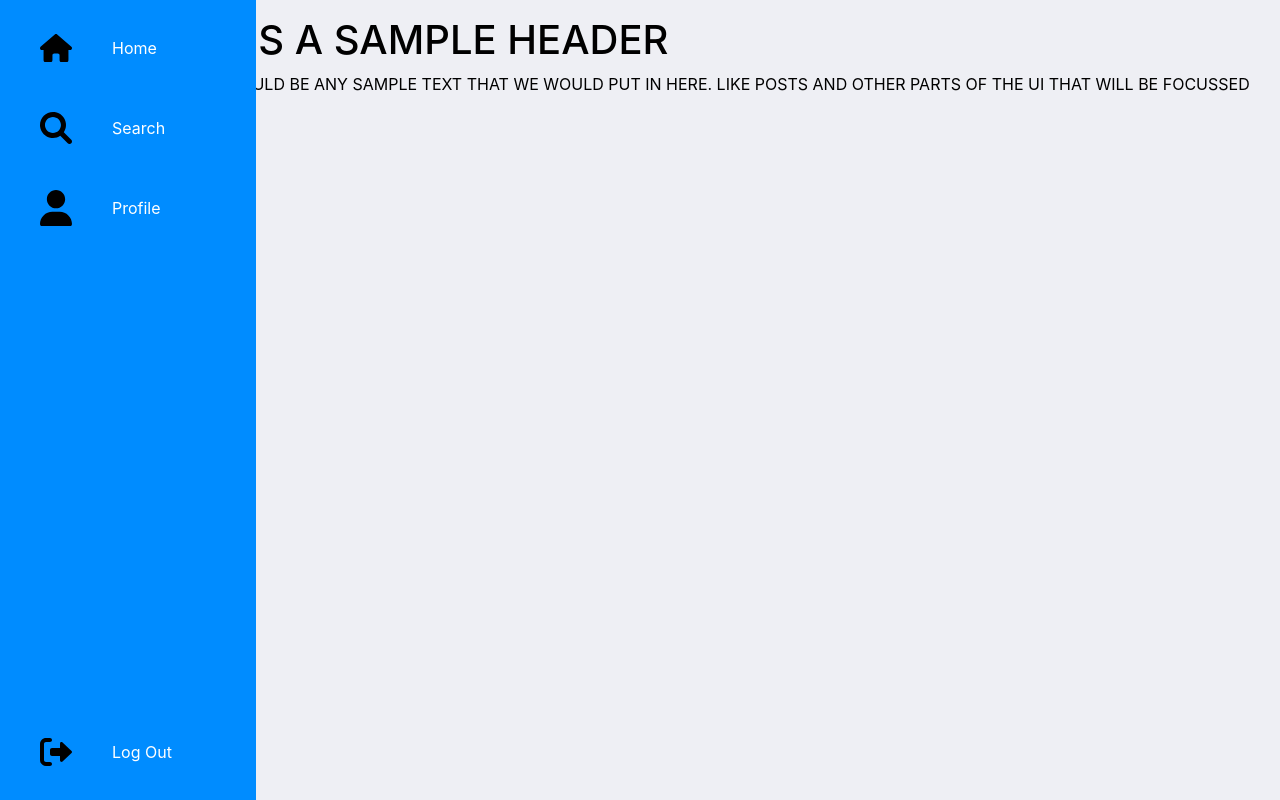
After one commit to Intro-to-SE-lab-Spring-22/Group-6, a PHP site: page /source-code/home.php in a window 1280 px wide. The commit adds this page. Run offline with PHP 8.4, Linux system fonts and the light colour scheme; some libraries are stand-ins or nearby versions.

Commit message:
Created home page that will be splashed onto when login succesful
This page will be the basis for navigation. Also update the css file to add some animations and some future buttons/icons

```diff
--- a/source-code/css/style.css
+++ b/source-code/css/style.css
@@ -1,35 +1,41 @@
-* {
+:root{
+  font-size: 16px;
+
+}
+
+*{
     box-sizing: border-box;
   }
 body {
     font-weight: 400;
+    color: black;
     background-color: #EEEFF4;
+    margin: 0;
+    padding: 0:
 }
-  body,
-  html,
-  .App,
-  .vertical-center {
+.App, .vertical-center {
     width: 100%;
     height: 100%;
 }
-  .navbar {
-    background: #1833FF !important;
-    width: 100%;
-  }
+
+
 .btn-outline-primary {
   border-color: #1833FF;
   color: #1833FF;
 }
+
 .btn-outline-primary:hover {
   background-color: #1833FF;
   color: #ffffff;
 }
+
 .vertical-center {
   display: flex;
   text-align: left;
   justify-content: center;
   flex-direction: column;
 }
+
 .inner-block {
   width: 450px;
   margin: auto;
@@ -39,16 +45,88 @@
   transition: all .3s;
   border-radius: 20px;
 }
+
 .vertical-center .form-control:focus {
   border-color: #2554FF;
   box-shadow: none;
 }
+
 .vertical-center h3 {
   text-align: center;
   margin: 0;
   line-height: 1;
   padding-bottom: 20px;
 }
+
 label {
   font-weight: 500;
 }
+
+main {
+  margin-left: 8rem;
+  padding: 1rem;
+}
+
+body::-webkit-scrollbar{
+  width: .25rem;
+}
+body::-webkit-scrollbar-track{
+  background: #1e1e24;
+}
+body::-webkit-scrollbar-thumb{
+  background: #2554FF;
+}
+
+.navbar {
+  background: #008cff !important;
+  width: 8rem;
+  height: 100vh;
+  position: fixed;
+  background-color: #2554FF;
+  transition: width 200ms ease;
+  overflow: scroll;
+
+}
+
+.navbar-nav{
+  list-style: none;
+  padding: 0;
+  margin: 0;
+  display: flex;
+  flex-direction: column;
+  align-items: center;
+  height: 100%;
+}
+
+.nav-item{
+  width: 100%;
+}
+
+.nav-item:last-child{
+  margin-top: auto;
+}
+
+.nav-link{
+  display: flex;
+  align-items: center;
+  height: 5rem;
+  text-decoration: none;
+  color: #ffffff;
+}
+.link-text{
+  display: none;
+  margin-left: 1rem;
+}
+.nav-link svg{
+  min-width: 2rem;
+  width: 2rem;
+  margin: 0 1.5rem;
+}
+
+.navbar:hover{
+  width: 16rem;
+}
+
+.navbar:hover .link-text{
+  display:block;
+}
--- /dev/null
+++ b/source-code/home.php
@@ -0,0 +1,57 @@
+<!DOCTYPE html>
+<html lang="en">
+<head>
+  <meta name="viewport" content="width=device-width, initial-scale=1, shrink-to-fit=no">
+  <link rel="stylesheet" href="https://stackpath.bootstrapcdn.com/bootstrap/4.5.0/css/bootstrap.min.css">
+  <link rel="stylesheet" href="css/style.css">
+  <title>Home</title>
+  <!-- jQuery + Bootstrap JS -->
+  <script src="https://ajax.googleapis.com/ajax/libs/jquery/3.5.1/jquery.min.js"></script>
+  <script src="https://stackpath.bootstrapcdn.com/bootstrap/4.5.0/js/bootstrap.min.js"></script>
+  <script src="https://kit.fontawesome.com/c56bd8cfd4.js" crossorigin="anonymous"></script>
+</head>
+
+<body>
+    <nav class="navbar">
+        <ul class="navbar-nav">
+            <li class="nav-item" id="home">
+                <a href="#" class="nav-link">
+                    <svg xmlns="http://www.w3.org/2000/svg" viewBox="0 0 576 512"><!--! Font Awesome Pro 6.0.0 by @fontawesome - https://fontawesome.com License - https://fontawesome.com/license (Commercial License) Copyright 2022 Fonticons, Inc. --><path d="M575.8 255.5C575.8 273.5 560.8 287.6 543.8 287.6H511.8L512.5 447.7C512.5 450.5 512.3 453.1 512 455.8V472C512 494.1 494.1 512 472 512H456C454.9 512 453.8 511.1 452.7 511.9C451.3 511.1 449.9 512 448.5 512H392C369.9 512 352 494.1 352 472V384C352 366.3 337.7 352 320 352H256C238.3 352 224 366.3 224 384V472C224 494.1 206.1 512 184 512H128.1C126.6 512 125.1 511.9 123.6 511.8C122.4 511.9 121.2 512 120 512H104C81.91 512 64 494.1 64 472V360C64 359.1 64.03 358.1 64.09 357.2V287.6H32.05C14.02 287.6 0 273.5 0 255.5C0 246.5 3.004 238.5 10.01 231.5L266.4 8.016C273.4 1.002 281.4 0 288.4 0C295.4 0 303.4 2.004 309.5 7.014L564.8 231.5C572.8 238.5 576.9 246.5 575.8 255.5L575.8 255.5z"/></svg>
+
+                    <span class="link-text">Home</span>
+                </a>
+            </li>
+            <li class="nav-item" id="search">
+                <a href="#" class="nav-link">
+                    <svg xmlns="http://www.w3.org/2000/svg" viewBox="0 0 512 512"><!--! Font Awesome Pro 6.0.0 by @fontawesome - https://fontawesome.com License - https://fontawesome.com/license (Commercial License) Copyright 2022 Fonticons, Inc. --><path d="M500.3 443.7l-119.7-119.7c27.22-40.41 40.65-90.9 33.46-144.7C401.8 87.79 326.8 13.32 235.2 1.723C99.01-15.51-15.51 99.01 1.724 235.2c11.6 91.64 86.08 166.7 177.6 178.9c53.8 7.189 104.3-6.236 144.7-33.46l119.7 119.7c15.62 15.62 40.95 15.62 56.57 0C515.9 484.7 515.9 459.3 500.3 443.7zM79.1 208c0-70.58 57.42-128 128-128s128 57.42 128 128c0 70.58-57.42 128-128 128S79.1 278.6 79.1 208z"/></svg>
+
+                    <span class="link-text">Search</span>
+                </a>
+            </li>
+            <li class="nav-item" id="profile">
+                <a href="#" class="nav-link">
+
+                    <svg xmlns="http://www.w3.org/2000/svg" viewBox="0 0 448 512"><!--! Font Awesome Pro 6.0.0 by @fontawesome - https://fontawesome.com License - https://fontawesome.com/license (Commercial License) Copyright 2022 Fonticons, Inc. --><path d="M224 256c70.7 0 128-57.31 128-128s-57.3-128-128-128C153.3 0 96 57.31 96 128S153.3 256 224 256zM274.7 304H173.3C77.61 304 0 381.6 0 477.3c0 19.14 15.52 34.67 34.66 34.67h378.7C432.5 512 448 496.5 448 477.3C448 381.6 370.4 304 274.7 304z"/></svg>
+
+                    <span class="link-text">Profile</span>
+                </a>
+            </li>
+            <li class="nav-item" id="logout">
+                <a href="#" class="nav-link">
+                    <svg xmlns="http://www.w3.org/2000/svg" viewBox="0 0 512 512"><!--! Font Awesome Pro 6.0.0 by @fontawesome - https://fontawesome.com License - https://fontawesome.com/license (Commercial License) Copyright 2022 Fonticons, Inc. --><path d="M96 480h64C177.7 480 192 465.7 192 448S177.7 416 160 416H96c-17.67 0-32-14.33-32-32V128c0-17.67 14.33-32 32-32h64C177.7 96 192 81.67 192 64S177.7 32 160 32H96C42.98 32 0 74.98 0 128v256C0 437 42.98 480 96 480zM504.8 238.5l-144.1-136c-6.975-6.578-17.2-8.375-26-4.594c-8.803 3.797-14.51 12.47-14.51 22.05l-.0918 72l-128-.001c-17.69 0-32.02 14.33-32.02 32v64c0 17.67 14.34 32 32.02 32l128 .001l.0918 71.1c0 9.578 5.707 18.25 14.51 22.05c8.803 3.781 19.03 1.984 26-4.594l144.1-136C514.4 264.4 514.4 247.6 504.8 238.5z"/></svg>
+                    <span class="link-text">Log Out</span>
+                </a>
+            </li>
+
+            </ul>
+        </nav>
+    <main>
+        <h1>THIS IS A SAMPLE HEADER</h1>
+        <body>
+        AND THIS WOULD BE ANY SAMPLE TEXT THAT WE WOULD PUT IN HERE. LIKE POSTS AND OTHER PARTS OF THE UI THAT WILL BE FOCUSSED ON
+        </body>
+
+    </main>
+</body>
+
+<body>
```
Lines whose indentation alone changed are shown as unchanged.
